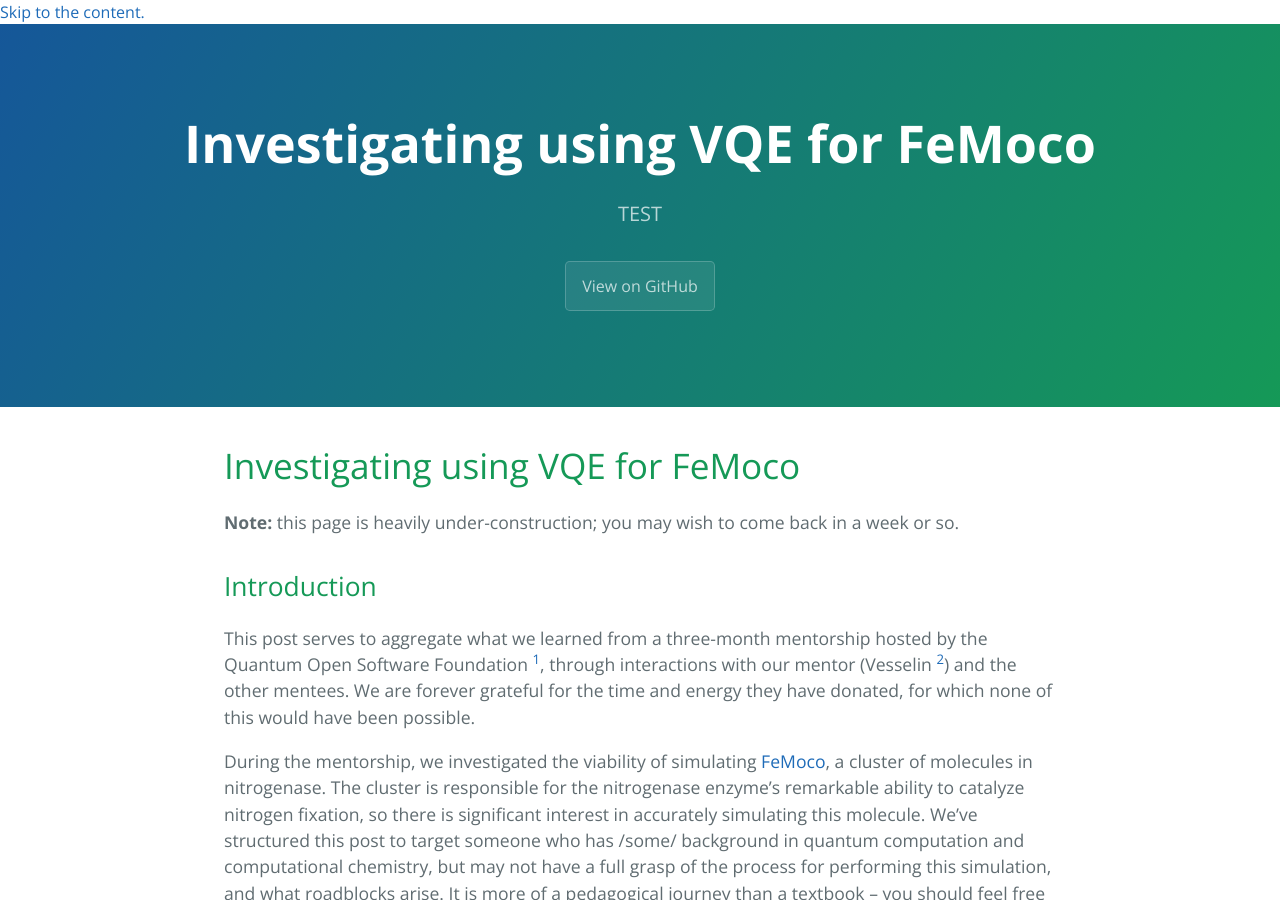
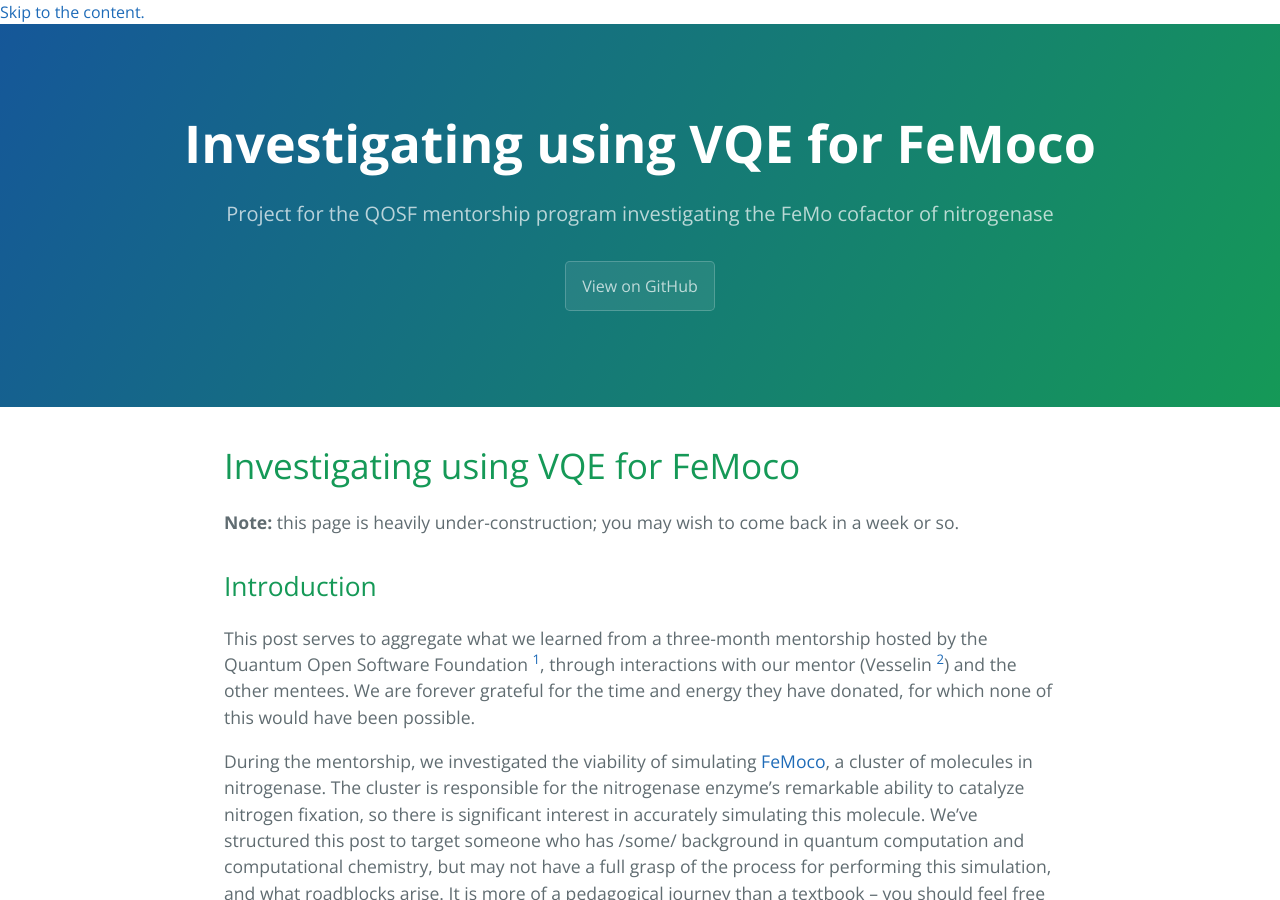
Before and after one commit to roytu/QOSF-FeMoco2020, a Jekyll site: the page built from index.md, in a window 1280 px wide and 900 px high. Built offline with Jekyll 4.4.1, drawn with Linux system fonts in a browser that asks for light colours; our own code applies the rules of GitHub Pages for plain Markdown files; formulas are drawn with MathJax 3.

Commit message:
fixing config

```diff
--- a/_config.yml
+++ b/_config.yml
@@ -1,7 +1,7 @@
 title:
-  TEST
+  Investigating using VQE for FeMoco
 description:
-  TEST
+  Project for the QOSF mentorship program investigating the FeMo cofactor of nitrogenase
 plugins:
     - jekyll
     - jekyll-seo-tag
```
Also changed, not shown: 2 other files.
